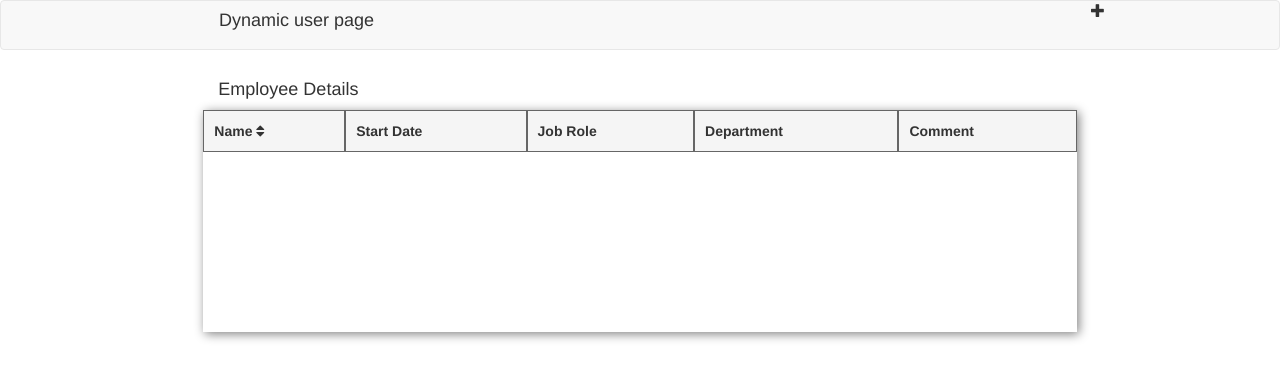
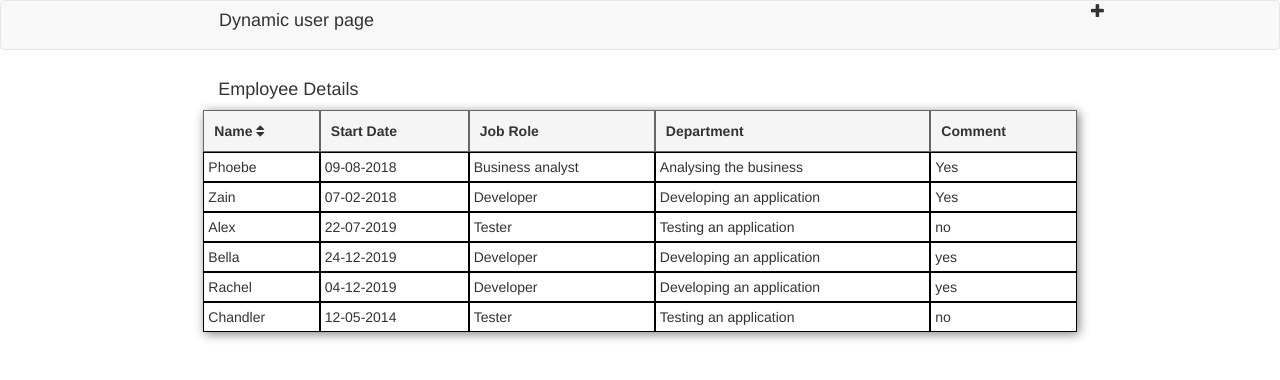
Before and after one commit to shruthimg/Task_1, an Angular app: page / in a window 1280 px wide. Shown: the top 380 px of the page. Built offline with nearby package versions, Linux system fonts and the light colour scheme.

Commit message:
Table sort

```diff
--- a/src/app/main/main.component.ts
+++ b/src/app/main/main.component.ts
@@ -22,6 +22,7 @@ import {
 	Observable
 } from 'rxjs';
 import { TableRow, TableColumn } from '../table/table.component';
+import * as jsonData from '../../assets/employeeDetails.json';
 @Component({
 	selector: 'app-main',
 	templateUrl: './main.component.html',
@@ -41,7 +42,6 @@ export class MainComponent implements OnInit, AfterViewInit {
 			rows: TableRow[]
 		}
 	};
-
 	tableForm: FormGroup;
 	jobRoleOptions: Observable<any>;
 	deptOptions: Observable<any>;
@@ -70,8 +70,10 @@ export class MainComponent implements OnInit, AfterViewInit {
 				startWith(''),
 				map(value => this.dept.filter(option => option.toLowerCase().includes(value)))
 			);
-
-		let localData = JSON.parse(localStorage.getItem('empDetails'));
+		// If data fetching from localStorage
+		// let localStorageData = JSON.parse(localStorage.getItem('empDetails'));
+		// If data fetching from local Json file
+		let localStorageData = jsonData.default;
 		this.data.header = {
 			rows: [
 				<TableRow>{
@@ -90,8 +92,8 @@ export class MainComponent implements OnInit, AfterViewInit {
 		templateMap.set("jobRole", this.roleTemplate);
 		templateMap.set("department", this.deptTemplate);
 		templateMap.set("comment", this.commentTemplate);
-		if (localData) {
-			this.data.body.rows = localData.map(emp => {
+		if (localStorageData) {
+			this.data.body.rows = localStorageData.map(emp => {
 				return <TableRow>{
 					columns: this.data.header.rows[0].columns.map(headerColumn => {
 						return <TableColumn>{
--- a/src/app/shared.service.ts
+++ b/src/app/shared.service.ts
@@ -1,7 +1,6 @@
 import { Injectable } from '@angular/core';
-import {BehaviorSubject} from 'rxjs';
-import {HttpClient, HttpHeaders, HttpRequest} from '@angular/common/http';
-import {EmployeeModel} from './employee-model';
+import { BehaviorSubject, Observable } from 'rxjs';
+import { HttpClient} from '@angular/common/http';
 
 @Injectable({
   providedIn: 'root'
@@ -10,15 +9,13 @@ export class SharedService {
   private message = new BehaviorSubject(false);
   sharedMessage = this.message.asObservable();
 
-  constructor(private  http: HttpClient) {
-
-  }
+  constructor(private http: HttpClient) { }
 
   nextMessage(message: boolean) {
     this.message.next(message);
   }
 
-  readJson() {
-    return this.http.get('./assets/Employees.json');
+  public getJSON(): Observable<any> {
+    return this.http.get("./assets/employeeDetails.json");
   }
 }
--- /dev/null
+++ b/src/assets/employeeDetails.json
@@ -0,0 +1,86 @@
+[
+    {
+        "name": "Phoebe",
+        "startDate": "09-08-2018",
+        "jobRole": "Business analyst",
+        "department": "Analysing the business",
+        "comment": "Yes"
+    },
+    {
+        "name": "Zain",
+        "startDate": "07-02-2018",
+        "jobRole": "Developer",
+        "department": "Developing an application",
+        "comment": "Yes"
+    },
+    {
+        "name": "Alex",
+        "startDate": "22-07-2019",
+        "jobRole": "Tester",
+        "department": "Testing an application",
+        "comment": "no"
+    },
+    {
+        "name": "Bella",
+        "startDate": "24-12-2019",
+        "jobRole": "Developer",
+        "department": "Developing an application",
+        "comment": "yes"
+    },
+    {
+        "name": "Rachel",
+        "startDate": "04-12-2019",
+        "jobRole": "Developer",
+        "department": "Developing an application",
+        "comment": "yes"
+    },
+    {
+        "name": "Chandler",
+        "startDate": "12-05-2014",
+        "jobRole": "Tester",
+        "department": "Testing an application",
+        "comment": "no"
+    },
+    {
+        "name": "Mike",
+        "startDate": "12-05-2015",
+        "jobRole": "Business analyst",
+        "department": "Analysing the business",
+        "comment": "yes"
+    },
+    {
+        "name": "Ross",
+        "startDate": "29-08-2017",
+        "jobRole": "Tester",
+        "department": "Testing an application",
+        "comment": "yes"
+    },
+    {
+        "name": "Monica",
+        "startDate": "08-04-2019",
+        "jobRole": "Tester",
+        "department": "Testing an application",
+        "comment": "no"
+    },
+    {
+        "name": "Joey",
+        "startDate": "23-11-2016",
+        "jobRole": "Developer",
+        "department": "Developing an application",
+        "comment": "no"
+    },
+    {
+        "name": "Susan",
+        "startDate": "23-11-2016",
+        "jobRole": "Tester",
+        "department": "Testing an application",
+        "comment": "yes"
+    },
+    {
+        "name": "Jack",
+        "startDate": "01-01-2020",
+        "jobRole": "Tester",
+        "department": "Testing an application",
+        "comment": "no"
+    }
+]
--- /dev/null
+++ b/src/typings.d.ts
@@ -0,0 +1,4 @@
+declare module "*.json" {
+    const value: any;
+    export default value;
+}
```
